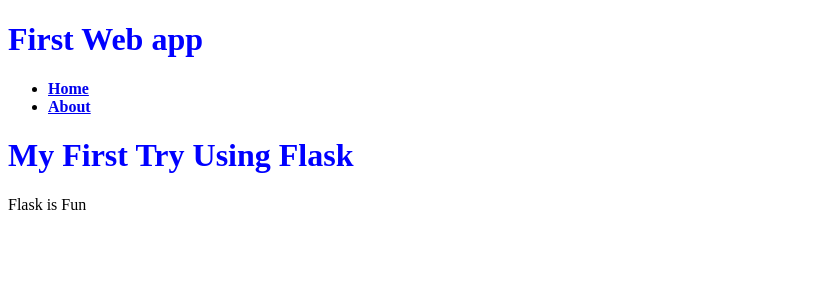
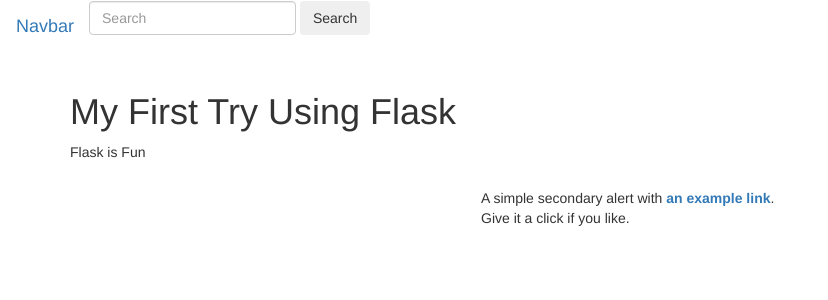
Before and after one commit to 454400098/CRIME_RATE_WEB_APP, a Flask app: page / in a window 1280 px wide. Shown: the top 300 px of the page, without its empty margins (0-828 px from the left). Run offline with Flask 2, Linux system fonts and the light colour scheme; some libraries are stand-ins or nearby versions.

Commit message:
add nav bar

```diff
--- /dev/null
+++ b/static/css/style.css
@@ -0,0 +1,3 @@
+.alert alert-secondary{
+  text-align: right;
+}
--- a/static/css/template.css
+++ /dev/null
@@ -1,3 +0,0 @@
-h1{
-  color: blue;
-}
--- /dev/null
+++ b/templates/base.html
@@ -0,0 +1,27 @@
+{% extends "bootstrap/base.html" %}
+
+
+{% block head %}
+    {{ super() }}
+    <title>{% block title %}{% endblock %} - MyFlask</title>
+{% endblock %}
+
+<!-- for nav bar -->
+{% block navbar %}
+<nav class="navbar navbar-light bg-light">
+  <a class="navbar-brand">Navbar</a>
+  <form class="form-inline ">
+    <input class="form-control mr-sm-2" type="search" placeholder="Search" aria-label="Search">
+    <button class="btn btn-outline-success my-2 my-sm-0" type="submit">Search</button>
+  </form>
+</nav>
+{% endblock %}
+
+
+
+
+{% block content %}
+    <div class="container">
+        {% block page_content %}{% endblock %}
+    </div>
+{% endblock %}
--- a/templates/home.html
+++ b/templates/home.html
@@ -1,16 +1,15 @@
-<!DOCTYPE html>
-<html lang="en" dir="ltr">
-  <head>
-    <meta charset="utf-8">
-    <title>Flask Tutorial</title>
-  </head>
-  <body>
-    {% extends "template.html" %}
-    {% block content %}
 
-    <h1> My First Try Using Flask</h1>
-    <p>Flask is Fun</p>
 
-    {% endblock %}
-  </body>
-</html>
+{% extends "base.html" %}
+
+{% block page_content %}
+<h1> My First Try Using Flask</h1>
+<p>Flask is Fun</p>
+
+<div class="col-md-4 col-lg-offset-4">
+  <div class="alert alert-secondary" role="alert">
+    A simple secondary alert with <a href="#" class="alert-link">an example link</a>. Give it a click if you like.
+  </div>
+</div>
+
+{% endblock %}
--- a/templates/template.html
+++ /dev/null
@@ -1,24 +0,0 @@
-<!DOCTYPE html>
-<html lang="en" dir="ltr">
-  <head>
-    <meta charset="utf-8">
-    <title>Flask Parent Template</title>
-    <link rel="stylesheet" href="{{url_for('static',filename='css/template.css')}}">
-  </head>
-  <body>
-    <header>
-      <div class="container">
-        <h1 class="logo">First Web app</h1>
-        <strong>
-        <nav>
-          <ul class = "menu">
-            <li><a href="{{url_for('home')}}">Home</a> </li>
-            <li><a href="{{url_for('about')}}">About</a></li>
-          </ul>
-        </nav></strong>
-      </div>
-    </header>
-{% block content%}
-{% endblock %}
-  </body>
-</html>
```
Also changed, not shown: templates/about.html (+6 -14 lines).
